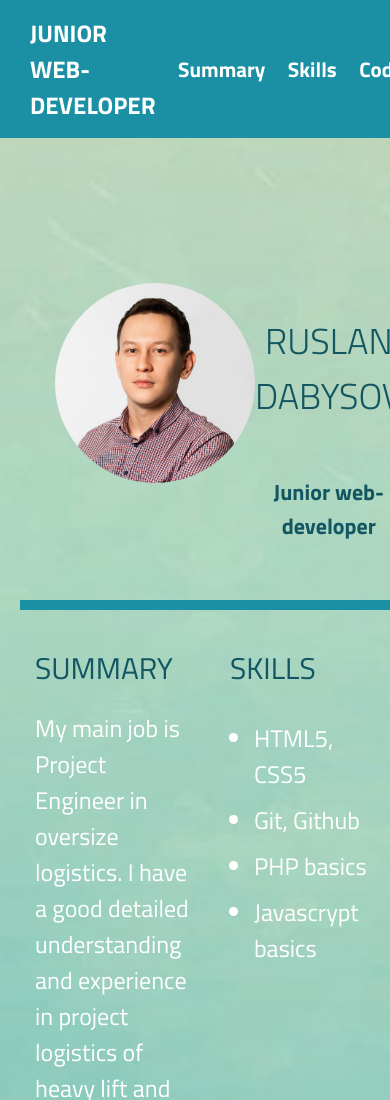
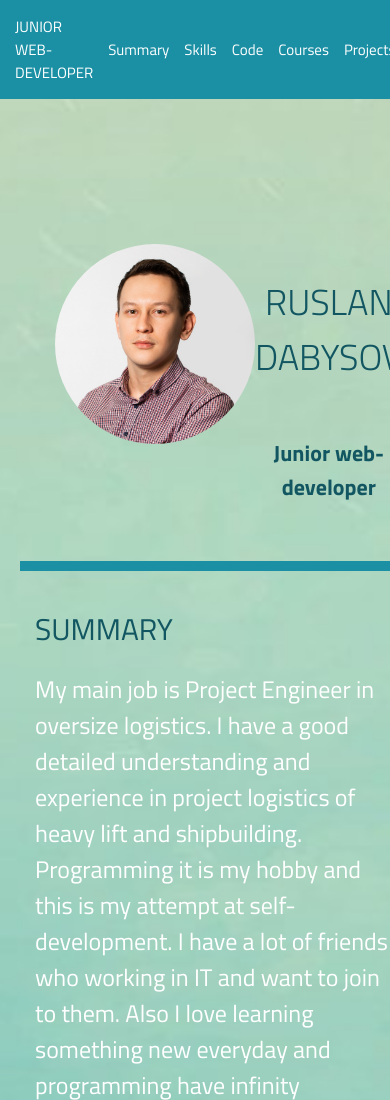
Before and after one commit to russlandy/rsschool-cv, a plain HTML site: page index.html in a window 390 px wide. Shown: the top 1100 px of the page. Drawn offline with Linux system fonts and the light colour scheme.

Commit message:
fix: add adaptive for ipad screen

```diff
--- a/style.css
+++ b/style.css
@@ -133,6 +133,36 @@ body {
     border-bottom: 2px dotted #1b90a5;
 }
 
+@media (max-width: 768px) {
+    .section {
+        width: 100%;
+    }
+
+    .header-profy-name {
+        margin: 0 0 0 1rem;
+        font-size: 1rem;
+        color: #fff;
+        text-transform: uppercase;
+        font-weight: 500;
+    }
+
+    .header-nav {
+        display: flex;
+        margin: 0 1rem 0 0;
+    }
+
+    .header-nav-link {
+        margin-left: 1rem;
+
+        color: #fff;
+        font-size: 1rem;
+        font-weight: 500;
+        text-decoration: none;
+
+        transition: color .2s linear;
+    }
+}
+
 .section-title {
     margin-bottom: 10px;
 
```
